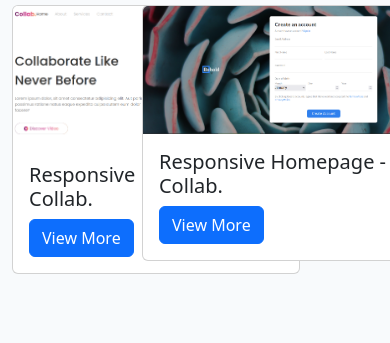
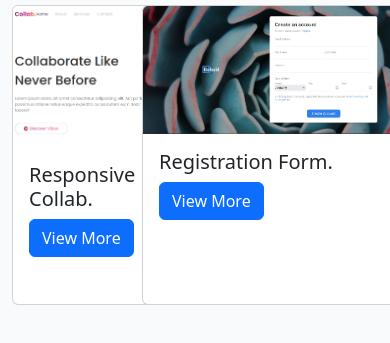
Before and after one commit to afman42/project-tutorial-from-dev-challenges, a plain HTML site: page index.html in a window 390 px wide. Shown: the part 57-400 px from the top of the page. Drawn offline with nearby package versions, Linux system fonts and the light colour scheme.

Commit message:
change text 'responsive image to registration form'

```diff
--- a/index.html
+++ b/index.html
@@ -12,7 +12,7 @@
         <h2 class="text-center mb-2">Project Tutorial DevChallenges</h2>
         <div class="row">
             <div class="col-4">
-                <div class="card" style="width: 18rem;">
+                <div class="card" style="width: 18rem;height: 300px;">
                     <img src="./img/collab.png" class="card-img-top" alt="Photo Collab">
                     <div class="card-body">
                       <h5 class="card-title">Responsive Homepage - Collab.</h5>
@@ -21,10 +21,10 @@
                 </div>
             </div>
             <div class="col-4">
-                <div class="card" style="width: 18rem;">
+                <div class="card" style="width: 18rem;height: 300px;">
                     <img src="./img/registration.png" class="card-img-top" alt="Photo Behold">
                     <div class="card-body">
-                      <h5 class="card-title">Responsive Homepage - Collab.</h5>
+                      <h5 class="card-title">Registration Form.</h5>
                       <a href="https://afman42.github.io/project-tutorial-from-dev-challenges/behold" target="_blank" class="btn btn-primary">View More</a>
                     </div>
                 </div>
```
